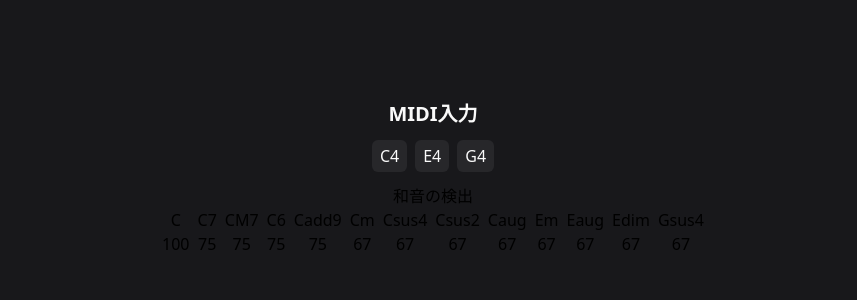
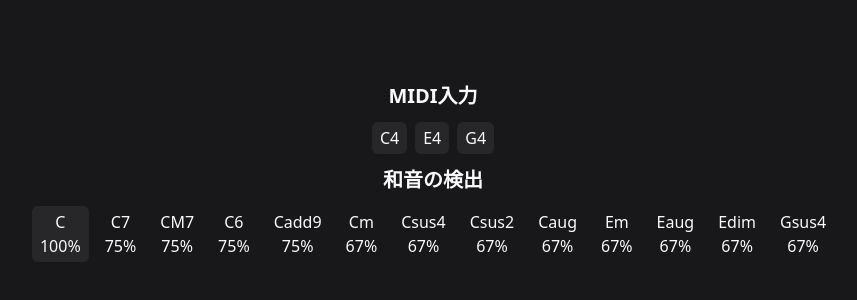
Before and after one commit to tarakichi/piano_chord_practice, a React (Vite) app: page / in a window 1280 px wide. Shown: the part 222-522 px from the top of the page, without its empty margins (207-1064 px from the left). Built offline with nearby package versions, Linux system fonts and the light colour scheme.

Commit message:
changing chorddisplay styles

```diff
--- a/src/components/ChordDisplay.tsx
+++ b/src/components/ChordDisplay.tsx
@@ -74,18 +74,25 @@ export default function ChordDisplay({ midiNotes }: Props) {
                     ))}
                 </ul>
             )} */}
-            <h2>和音の検出</h2>
+            <h2 className='text-zinc-50 font-bold text-xl'>和音の検出</h2>
             {midiNotes.length === 0 ? (
-                <p>キーが押されていません</p>
+                <p className='text-zinc-50'>キーが押されていません</p>
             ) : chordCandidates.length === 0 ? (
-                <p>コードが見つかりません</p>
+                <p className='text-zinc-50'>コードが見つかりません</p>
             ) : (
-                <ul style={{display: "flex", padding: 0, justifyContent: "center"}}>
+                <ul className='flex justify-center flex-wrap'>
                     {chordCandidates.map((chord) => (
-                        <li key={chord.fullName} style={{listStyle: "none", margin: "0 0.25rem"}}>
-                            {chord.fullName}<br></br>
-                            {chord.score}
-                        </li>
+                        chord.score === 100 ? (
+                            <li key={chord.fullName} className='mx-1 my-3 rounded-md font-medium text-zinc-50 bg-zinc-800 py-1 px-2'>
+                                {chord.fullName}<br></br>
+                                {chord.score}%
+                            </li>
+                        ) : (
+                            <li key={chord.fullName} className='mx-1 my-3 rounded-md font-medium text-zinc-50 py-1 px-2'>
+                                {chord.fullName}<br></br>
+                                {chord.score}%
+                            </li>
+                        )
                     ))}
                 </ul>
             )}
--- a/src/components/MidiInputViewer.tsx
+++ b/src/components/MidiInputViewer.tsx
@@ -45,7 +45,7 @@ export default function MidiInputViewer({ midiNotes, onMidiNotesChange }: Props)
       {midiNotes.length === 0 ? (
         <p className='text-zinc-50'>何も押されていません</p>
       ) : (
-        <ul className='flex justify-center'>
+        <ul className='flex justify-center flex-wrap'>
           {midiNotes.map((midiNote) => (
             <li key={midiNote} className='mx-1 my-3 rounded-md font-medium text-zinc-50 bg-zinc-800 py-1 px-2'>{getNoteName(midiNote)}</li>
           ))}
```
